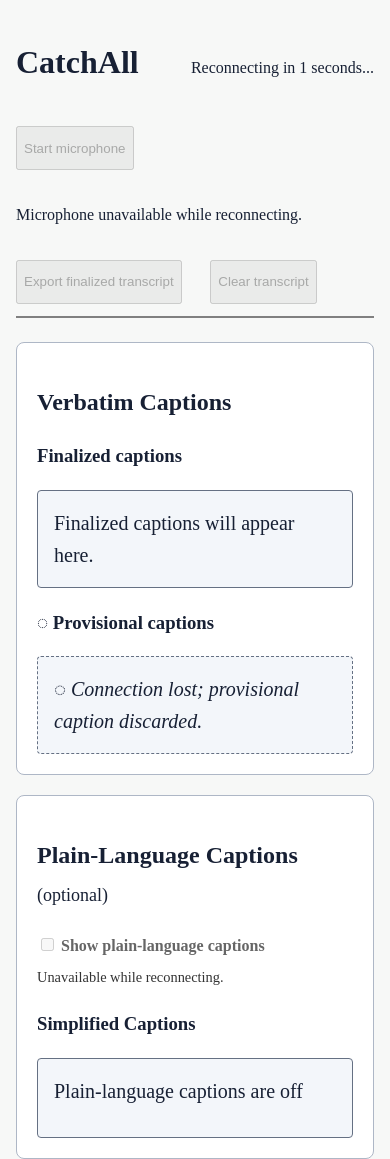
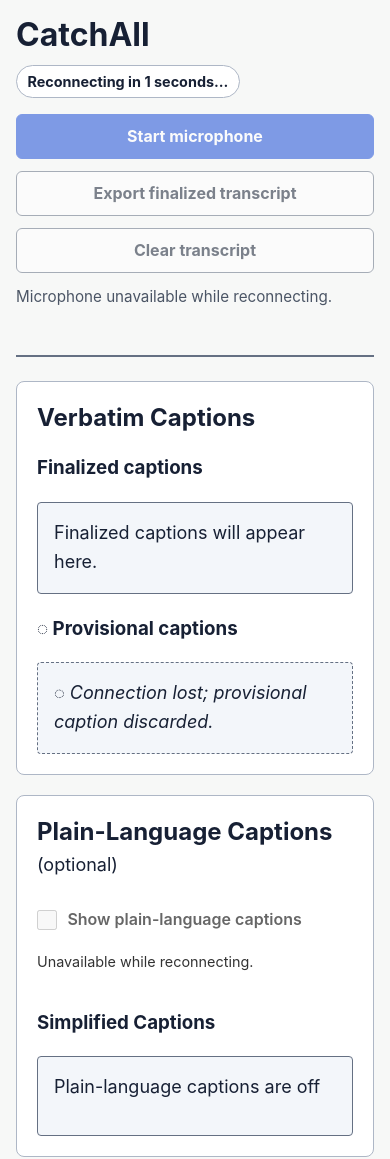
Before and after one commit to lorenzoworx/catchAll, a website: page catchall/static/index.html in a window 390 px wide. Shown: the top 1159 px of the page. Drawn offline with Linux system fonts and the light colour scheme.

Commit message:
Style: Polish responsive caption interface

```diff
--- a/catchall/static/index.html
+++ b/catchall/static/index.html
@@ -7,24 +7,35 @@
         <link rel="stylesheet" href="/static/styles.css">
     </head>
     <body>
+        <a class="skip-link" href="#captions">Skip to captions</a>
         <div class="page">
             <header class="site-header">
+                <div class="header-top">
                     <h1>CatchAll</h1>
-                <p role="status" aria-live="polite" id="connection-status">Disconnected</p>
-                <button id="microphone-button" type="button" aria-describedby="recording-status capture-details" disabled>
+                    <p class="connection-badge" role="status" aria-live="polite" aria-atomic="true" id="connection-status">
+                        Disconnected
+                    </p>
+                </div>
+
+                <div class="session-controls" role="group" aria-label="Session controls">
+                    <button class="primary-button" id="microphone-button" type="button" aria-describedby="recording-status capture-details" disabled>
                         Start microphone
                     </button>
+                    <button id="export-button" type="button" aria-describedby="export-status" disabled>
+                        Export finalized transcript
+                    </button>
+                    <button id="clear-button" type="button" aria-haspopup="dialog" aria-describedby="transcript-status" disabled>
+                        Clear transcript
+                    </button>
+                </div>
+
+                <div class="session-feedback">
                     <p id="recording-status" role="status" aria-live="polite" aria-atomic="true">Microphone stopped</p>
                     <output id="capture-details" aria-live="off"></output>
                     <p id="caption-alert" class="session-alert" role="alert"></p>
-                <button id="export-button" type="button" disabled>
-                    Export finalized transcript
-                </button>
-                <button id="clear-button" type="button" aria-haspopup="dialog" disabled>
-                    Clear transcript
-                </button>
                     <p id="export-status" role="status" aria-live="polite" aria-atomic="true"></p>
                     <p id="transcript-status" role="status" aria-live="polite" aria-atomic="true"></p>
+                </div>
             </header>
 
             <dialog id="clear-dialog" aria-labelledby="clear-dialog-title" aria-describedby="clear-dialog-description">
@@ -40,7 +51,7 @@
                 </form>
             </dialog>
 
-            <main aria-label="Live captions">
+            <main id="captions" aria-label="Live captions" tabindex="-1">
                 <div class="lanes">
                     <section class="lane" aria-labelledby="verbatim-heading">
                         <h2 id="verbatim-heading">Verbatim Captions</h2>
--- a/catchall/static/styles.css
+++ b/catchall/static/styles.css
@@ -1,5 +1,10 @@
 * {
     box-sizing: border-box;
+}
+
+:root {
+    color-scheme: light;
+    font-family: Inter, ui-sans-serif, system-ui, -apple-system, BlinkMacSystemFont, "Segoe UI", sans-serif;
 }
 
 body {
@@ -12,12 +17,116 @@ body {
 
 button {
     min-height: 2.75rem;
+    padding: 0.55rem 0.9rem;
+    border: 1px solid #657083;
+    border-radius: 6px;
+    background: #ffffff;
+    color: #172034;
+    cursor: pointer;
+    font: inherit;
+    font-weight: 650;
+}
+
+button:not(:disabled):hover {
+    background: #eef2f7;
+}
+
+button:disabled {
+    cursor: not-allowed;
+    opacity: 0.55;
 }
 
 button:focus-visible,
-input:focus-visible {
+input:focus-visible,
+.skip-link:focus-visible {
     outline: 3px solid #1d4ed8;
     outline-offset: 3px;
+}
+
+.primary-button {
+    border-color: #1d4ed8;
+    background: #1d4ed8;
+    color: #ffffff;
+}
+
+.primary-button:not(:disabled):hover {
+    background: #1e40af;
+}
+
+.skip-link {
+    position: fixed;
+    top: -5rem;
+    left: 1rem;
+    z-index: 2;
+    padding: 0.65rem 0.9rem;
+    border-radius: 0 0 6px 6px;
+    background: #172034;
+    color: #ffffff;
+    font-weight: 700;
+}
+
+.skip-link:focus {
+    top: 0;
+}
+
+.page {
+    max-width: 1100px;
+    margin: 0 auto;
+    padding: 1.5rem;
+}
+
+.site-header {
+    padding-bottom: 1.25rem;
+    margin-bottom: 1.5rem;
+    border-bottom: 2px solid #657083;
+}
+
+.header-top {
+    display: flex;
+    align-items: center;
+    justify-content: space-between;
+    gap: 1rem;
+}
+
+.header-top h1 {
+    margin: 0;
+    line-height: 1.2;
+}
+
+.connection-badge {
+    margin: 0;
+    padding: 0.25rem 0.65rem;
+    border: 1px solid #aeb7c6;
+    border-radius: 999px;
+    background: #ffffff;
+    font-size: 0.9rem;
+    font-weight: 650;
+}
+
+.session-controls {
+    display: flex;
+    flex-wrap: wrap;
+    gap: 0.75rem;
+    margin-top: 1rem;
+}
+
+.session-feedback {
+    display: grid;
+    gap: 0.4rem;
+    margin-top: 0.75rem;
+    color: #4b5565;
+    font-size: 0.95rem;
+}
+
+.session-feedback > * {
+    margin: 0;
+}
+
+.session-alert:not(:empty) {
+    padding: 0.65rem 0.8rem;
+    border-left: 4px solid #b45309;
+    background: #fff7ed;
+    color: #7c2d12;
 }
 
 dialog {
@@ -36,6 +145,10 @@ dialog h2 {
     margin-top: 0;
 }
 
+dialog p {
+    margin-bottom: 0;
+}
+
 .dialog-actions {
     display: flex;
     flex-wrap: wrap;
@@ -50,37 +163,30 @@ dialog h2 {
     color: #ffffff;
 }
 
-.site-header{
-    display: flex;
-    flex-wrap: wrap;
-    align-items: baseline;
-    justify-content: space-between;
-    gap: 1rem;
-    border-bottom: 2px solid gray;
-    padding-bottom: 0.75rem;
-    margin-bottom: 1.5rem;
+.danger-button:not(:disabled):hover {
+    background: #7f1d1d;
 }
 
-.page{
-    max-width: 1100px;
-    margin: 0 auto;
-    padding: 1.5rem;
-}
-
-.lanes{
+.lanes {
     display: flex;
     flex-wrap: wrap;
     gap: 1.25rem;
 }
 
-.lane{
+.lane {
     flex: 1 1 320px;
     background: #ffffff;
     border: 1px solid #aeb7c6;
     border-radius: 8px;
     padding: 1.25rem;
 }
-.caption-region{
+
+.lane h2 {
+    margin-top: 0;
+    line-height: 1.3;
+}
+
+.caption-region {
     margin-bottom: 1.25rem;
 }
 
@@ -88,7 +194,7 @@ dialog h2 {
     margin-bottom: 0;
 }
 
-.site-footer{
+.site-footer {
     margin-top: 2rem;
     padding-top: 1rem;
     border-top: 1px solid #657083;
@@ -96,7 +202,7 @@ dialog h2 {
     color: #4b5565;
 }
 
-.caption-text{
+.caption-text {
     min-height: 5rem;
     margin: 0;
     padding: 1rem;
@@ -104,55 +210,92 @@ dialog h2 {
     border: 1px solid #657083;
     border-radius: 4px;
     font-size: 1.25rem;
+    overflow-wrap: anywhere;
 }
 
-.caption-text.provisional{
+.caption-text.provisional {
     border-style: dashed;
     font-style: italic;
 }
 
-.optional-tag{
+.optional-tag {
     font-size: 0.75em;
     font-weight: normal;
 }
 
 .plain-language-controls {
+    display: grid;
+    grid-template-columns: auto 1fr;
+    align-items: center;
+    column-gap: 0.65rem;
     margin-bottom: 1.25rem;
 }
 
+.plain-language-controls input {
+    width: 1.25rem;
+    height: 1.25rem;
+    margin: 0;
+}
+
 .plain-language-controls label {
+    display: flex;
+    align-items: center;
+    min-height: 2.75rem;
     font-weight: 600;
 }
 
 #plain-language-status {
+    grid-column: 1 / -1;
     margin-top: 0.5rem;
     color: #333;
     font-size: 0.9rem;
 }
 
-#plain-language-toggle:disabled + label {
+#plain-language-toggle:disabled + label,
+#plain-language-toggle:disabled {
     color: #666;
 }
 
-.session-alert:not(:empty) {
-    width: 100%;
-    margin: 0;
-    padding: 0.65rem 0.8rem;
-    border-left: 4px solid #b45309;
-    background: #fff7ed;
-    color: #7c2d12;
-}
+@media (max-width: 700px) {
+    .page {
+        padding: 1rem;
+    }
 
-@media (max-width: 700px) {
-    .lanes{
+    .session-controls {
+        display: grid;
+        grid-template-columns: 1fr;
+    }
+
+    .session-controls button {
+        width: 100%;
+    }
+
+    .lanes {
         flex-direction: column;
     }
 
-    .lane{
+    .lane {
         flex-basis: auto;
     }
 
-    .page{
-        padding: 1rem;
+    .caption-text {
+        font-size: 1.125rem;
     }
 }
+
+@media (max-width: 420px) {
+    .header-top {
+        align-items: flex-start;
+        flex-direction: column;
+        gap: 0.65rem;
+    }
+
+    .dialog-actions {
+        display: grid;
+        grid-template-columns: 1fr;
+    }
+
+    .dialog-actions button {
+        width: 100%;
+    }
+}
```
Also changed, not shown: evaluation/results/manual-browser-acceptance.md (+3 -0 lines), 1 other file. Lines whose indentation alone changed are shown as unchanged.
